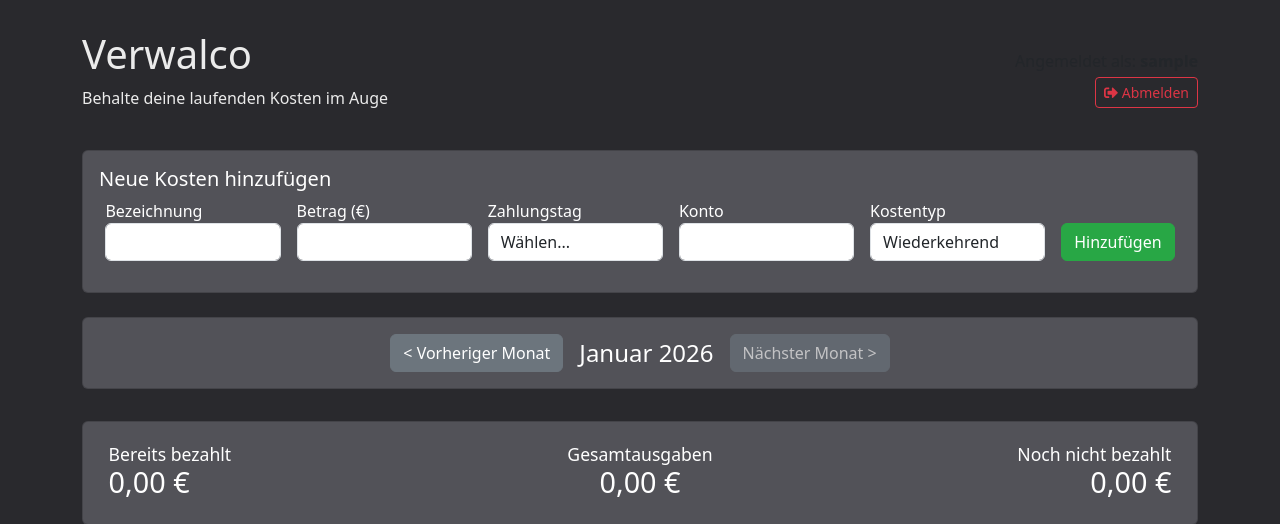
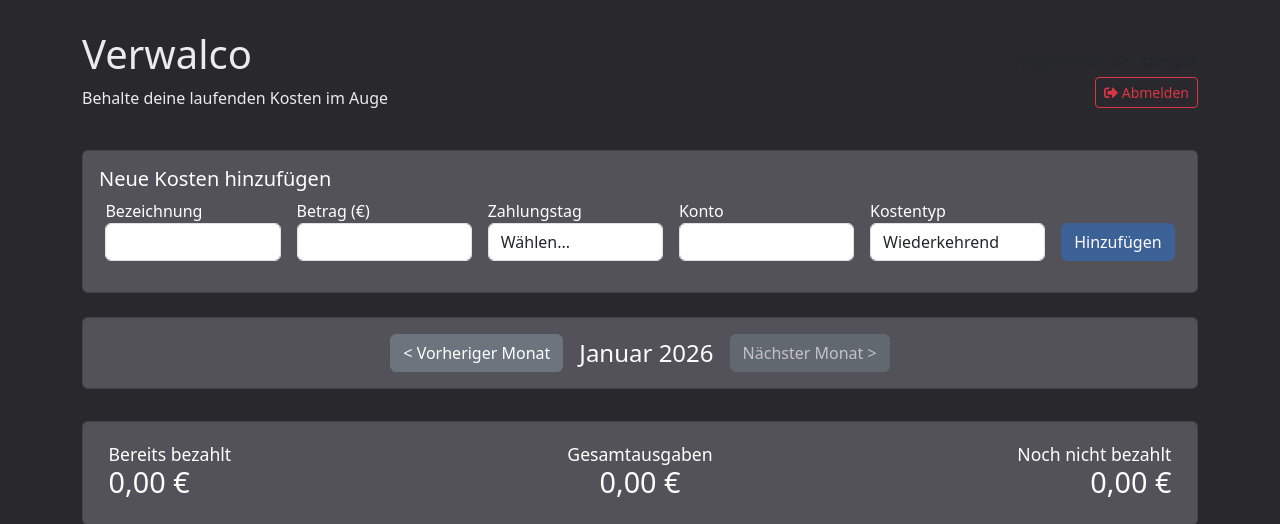
Before and after one commit to NovaRecords/Verwalco, a Flask app: page / in a window 1280 px wide. Shown: the top 524 px of the page. Run offline with Flask 3, Linux system fonts and the light colour scheme; the visitor is signed in with stand-in values (Sample User, id 1); data comes from the database, SQL or seed files in the repository; data that the repository does not hold is empty.

Commit message:
Adjust button colors: add and login buttons now use same blue theme

```diff
--- a/static/css/style.css
+++ b/static/css/style.css
@@ -315,14 +315,14 @@ tr.one-time-row {
 
 /* Hinzufügen-Button (Grün) */
 .btn-add {
-    background-color: #28a745 !important;
-    border-color: #28a745 !important;
+    background-color: #3b6197 !important;
+    border-color: #3b6197 !important;
     color: white !important;
 }
 
 .btn-add:hover {
-    background-color: #218838 !important;
-    border-color: #1e7e34 !important;
+    background-color: #5f86be !important;
+    border-color: #5f86be !important;
     color: white !important;
 }
 
```
